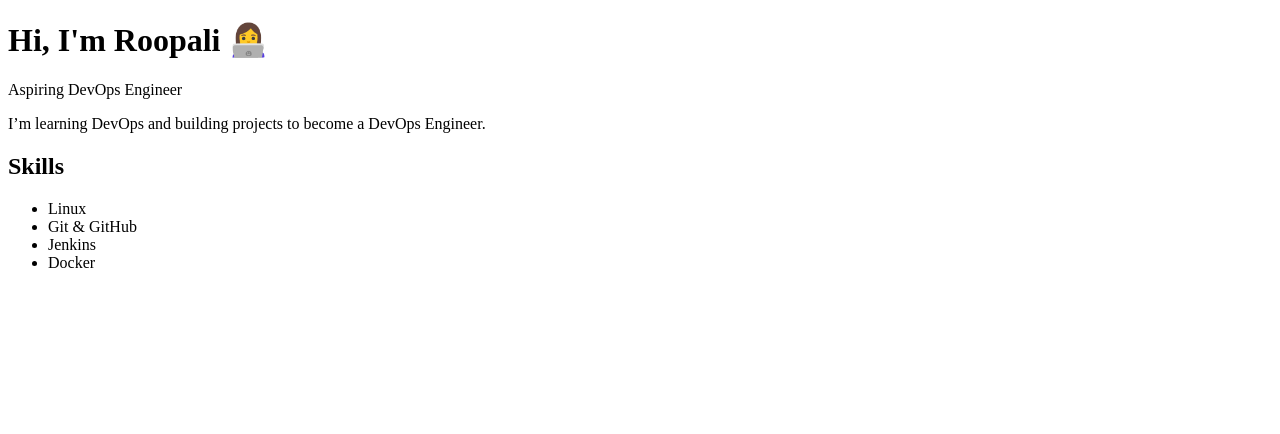
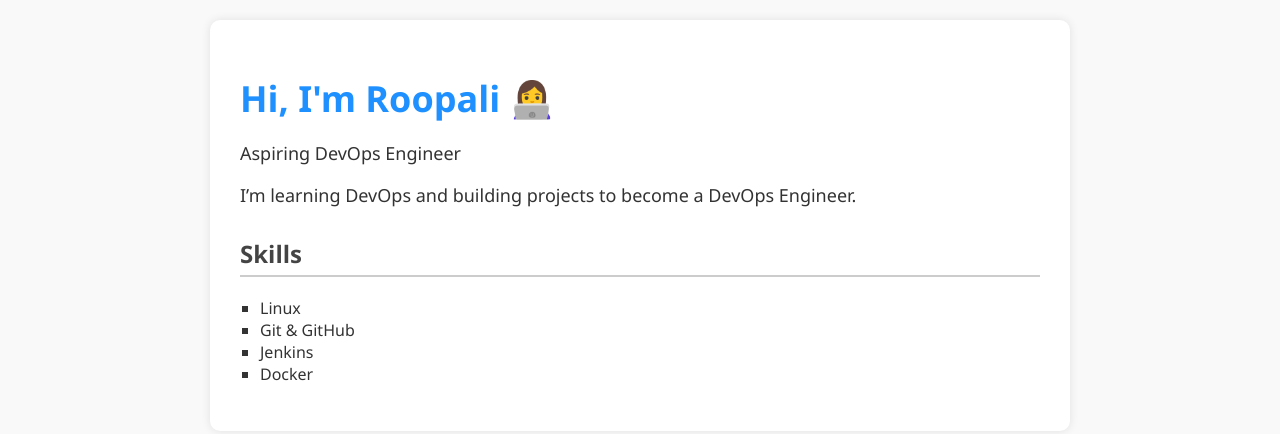
Before and after one commit to roopalisabakale/my-portfolio, a plain HTML site: page index.html in a window 1280 px wide. Drawn offline with Linux system fonts and the light colour scheme.

```diff
--- a/index.html
+++ b/index.html
@@ -1,15 +1,16 @@
 <!DOCTYPE html>
-<html lang="en">
+<html>
 <head>
   <meta charset="UTF-8">
+
   <title>Roopali's Portfolio</title>
-  <link rel="stylesheet" href="style.css">
+  <link rel="stylesheet" href="styles.css">
 </head>
 <body>
+  <div class="container">
     <h1>Hi, I'm Roopali 👩‍💻</h1>
     <p>Aspiring DevOps Engineer</p>
     <p>I’m learning DevOps and building projects to become a DevOps Engineer.</p>
-  <script src="script.js"></script>
 
     <h2>Skills</h2>
     <ul>
@@ -18,5 +19,6 @@
       <li>Jenkins</li>
       <li>Docker</li>
     </ul>
+  </div>
 </body>
 </html>
--- a/styles.css
+++ b/styles.css
@@ -1,5 +1,38 @@
 body {
-  font-family: Arial;
-  background-color: #f2f2f2;
-  text-align: center;
+  font-family: 'Segoe UI', Tahoma, Geneva, Verdana, sans-serif;
+  background-color: #f9f9f9;
+  margin: 0;
+  padding: 20px;
+  color: #333;
 }
+
+h1 {
+  color: #1e90ff;
+  font-size: 36px;
+  margin-bottom: 10px;
+}
+
+h2 {
+  margin-top: 30px;
+  color: #444;
+  border-bottom: 2px solid #ccc;
+  padding-bottom: 5px;
+}
+
+p {
+  font-size: 18px;
+}
+
+ul {
+  list-style-type: square;
+  padding-left: 20px;
+}
+
+.container {
+  max-width: 800px;
+  margin: auto;
+  background: #fff;
+  padding: 30px;
+  border-radius: 10px;
+  box-shadow: 0 0 10px rgba(0,0,0,0.1);
+}
```
Also changed, not shown: 1 other file. Lines whose indentation alone changed are shown as unchanged.
